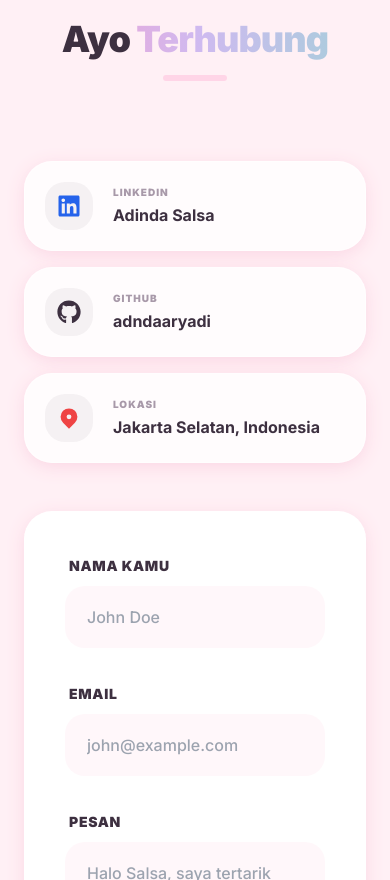
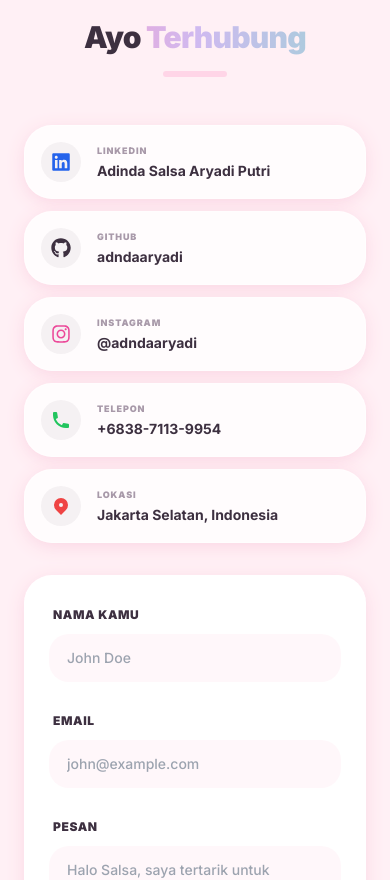
Before and after one commit to el-pablos/web-porto-salsa, a Next.js app: page / in a window 390 px wide. Shown: the part 11120-12000 px from the top of the page. Built offline with nearby package versions, Linux system fonts and the light colour scheme.

Commit message:
update: contact section tambah instagram dan phone plus fix email pake data dari portfolio.json

```diff
--- a/src/components/Contact.tsx
+++ b/src/components/Contact.tsx
@@ -7,8 +7,9 @@ import {
   HiLocationMarker,
   HiCheckCircle,
   HiExclamationCircle,
+  HiPhone,
 } from "react-icons/hi";
-import { FaGithub, FaLinkedin } from "react-icons/fa";
+import { FaGithub, FaLinkedin, FaInstagram } from "react-icons/fa";
 import portfolioData from "@/data/portfolio.json";
 import { BouncyEntrance } from "@/components/effects/BouncyEntrance";
 import { RippleButton } from "@/components/effects/RippleButton";
@@ -42,7 +43,7 @@ export function Contact() {
     {
       icon: FaLinkedin,
       label: "LinkedIn",
-      value: "Adinda Salsa",
+      value: "Adinda Salsa Aryadi Putri",
       href: portfolioData.contact.linkedin,
       color: "text-blue-600",
     },
@@ -52,6 +53,20 @@ export function Contact() {
       value: "adndaaryadi",
       href: portfolioData.contact.github,
       color: "text-neutral",
+    },
+    {
+      icon: FaInstagram,
+      label: "Instagram",
+      value: "@adndaaryadi",
+      href: portfolioData.contact.instagram,
+      color: "text-pink-500",
+    },
+    {
+      icon: HiPhone,
+      label: "Telepon",
+      value: portfolioData.contact.phone,
+      href: `tel:${portfolioData.contact.phone.replace(/[^+\d]/g, "")}`,
+      color: "text-green-500",
     },
     {
       icon: HiLocationMarker,
@@ -175,8 +190,8 @@ export function Contact() {
         `Nama: ${formData.name}\nEmail: ${formData.email}\n\nPesan:\n${formData.message}`,
       );
 
-      // Buka email client dengan data terisi
-      const mailtoLink = `mailto:adnda.salsa@gmail.com?subject=${subject}&body=${body}`;
+      // Buka email client dengan data terisi — gunakan email dari portfolio.json
+      const mailtoLink = `mailto:${portfolioData.contact.email}?subject=${subject}&body=${body}`;
       window.location.href = mailtoLink;
 
       setSubmitStatus("success");
@@ -196,7 +211,7 @@ export function Contact() {
   // Helper untuk mendapatkan class input berdasarkan state
   const getInputClassName = (field: keyof FormData): string => {
     const baseClass =
-      "w-full px-5 py-4 bg-soft-light/50 border-2 rounded-soft-md focus:outline-none transition-all font-medium";
+      "w-full px-4 md:px-5 py-3 md:py-4 bg-soft-light/50 border-2 rounded-soft-md focus:outline-none transition-all font-medium text-sm md:text-base";
     const hasError = touched[field] && errors[field];
     const isValid = touched[field] && !errors[field] && formData[field];
 
@@ -217,39 +232,39 @@ export function Contact() {
             initial={{ opacity: 0, y: 20 }}
             animate={inView ? { opacity: 1, y: 0 } : {}}
             transition={{ duration: 0.6 }}
-            className="text-center mb-20"
+            className="text-center mb-12 md:mb-20"
           >
-            <h2 className="text-4xl md:text-5xl font-black mb-4">
+            <h2 className="text-3xl sm:text-4xl md:text-5xl font-black mb-4">
               Ayo <span className="text-gradient">Terhubung</span>
             </h2>
             <div className="w-16 h-1.5 bg-primary/30 mx-auto rounded-full" />
           </motion.div>
 
-          <div className="grid lg:grid-cols-11 gap-12 items-start">
+          <div className="grid lg:grid-cols-11 gap-8 lg:gap-12 items-start">
             <motion.div
               initial={{ opacity: 0, x: -30 }}
               animate={inView ? { opacity: 1, x: 0 } : {}}
               transition={{ duration: 0.6, delay: 0.2 }}
-              className="lg:col-span-4 space-y-4"
+              className="lg:col-span-4 space-y-3 md:space-y-4"
             >
               {contactLinks.map((link) => (
                 <a
                   key={link.label}
                   href={link.href}
-                  target="_blank"
+                  target={link.href !== "#" ? "_blank" : undefined}
                   rel="noopener noreferrer"
-                  className="card-soft p-5 flex items-center gap-5 group hover:bg-white"
+                  className="card-soft p-4 md:p-5 flex items-center gap-4 md:gap-5 group hover:bg-white"
                 >
                   <div
-                    className={`w-12 h-12 rounded-soft-md bg-neutral/5 flex items-center justify-center text-2xl ${link.color} group-hover:scale-110 transition-transform`}
+                    className={`w-10 h-10 md:w-12 md:h-12 rounded-soft-md bg-neutral/5 flex items-center justify-center text-xl md:text-2xl ${link.color} group-hover:scale-110 transition-transform`}
                   >
                     <link.icon />
                   </div>
-                  <div>
-                    <p className="text-[10px] uppercase tracking-widest font-black text-neutral-soft mb-0.5">
+                  <div className="min-w-0">
+                    <p className="text-[9px] md:text-[10px] uppercase tracking-widest font-black text-neutral-soft mb-0.5">
                       {link.label}
                     </p>
-                    <p className="font-bold text-neutral group-hover:text-primary transition-colors">
+                    <p className="font-bold text-sm md:text-base text-neutral group-hover:text-primary transition-colors truncate">
                       {link.value}
                     </p>
                   </div>
@@ -262,7 +277,7 @@ export function Contact() {
               initial={{ opacity: 0, x: 30 }}
               animate={inView ? { opacity: 1, x: 0 } : {}}
               transition={{ duration: 0.6, delay: 0.4 }}
-              className="lg:col-span-7 card-soft p-10 space-y-8 bg-white"
+              className="lg:col-span-7 card-soft p-6 md:p-10 space-y-6 md:space-y-8 bg-white"
               noValidate
             >
               {/* Success/Error Message */}
@@ -272,10 +287,10 @@ export function Contact() {
                     initial={{ opacity: 0, y: -10 }}
                     animate={{ opacity: 1, y: 0 }}
                     exit={{ opacity: 0, y: -10 }}
-                    className="flex items-center gap-3 p-4 bg-green-50 border border-green-200 rounded-soft-md"
+                    className="flex items-center gap-3 p-3 md:p-4 bg-green-50 border border-green-200 rounded-soft-md"
                   >
                     <HiCheckCircle className="text-green-500 text-xl flex-shrink-0" />
-                    <p className="text-green-700 text-sm font-medium">
+                    <p className="text-green-700 text-xs md:text-sm font-medium">
                       Email client terbuka! Silakan kirim pesan dari aplikasi
                       email kamu.
                     </p>
@@ -286,22 +301,22 @@ export function Contact() {
                     initial={{ opacity: 0, y: -10 }}
                     animate={{ opacity: 1, y: 0 }}
                     exit={{ opacity: 0, y: -10 }}
-                    className="flex items-center gap-3 p-4 bg-red-50 border border-red-200 rounded-soft-md"
+                    className="flex items-center gap-3 p-3 md:p-4 bg-red-50 border border-red-200 rounded-soft-md"
                   >
                     <HiExclamationCircle className="text-red-500 text-xl flex-shrink-0" />
-                    <p className="text-red-700 text-sm font-medium">
+                    <p className="text-red-700 text-xs md:text-sm font-medium">
                       Terjadi kesalahan. Silakan coba lagi.
                     </p>
                   </motion.div>
                 )}
               </AnimatePresence>
 
-              <div className="grid md:grid-cols-2 gap-8">
+              <div className="grid grid-cols-1 md:grid-cols-2 gap-6 md:gap-8">
                 {/* Name Input */}
                 <div className="space-y-2">
                   <label
                     htmlFor="name"
-                    className="text-sm font-black text-neutral uppercase tracking-wider ml-1"
+                    className="text-xs md:text-sm font-black text-neutral uppercase tracking-wider ml-1"
                   >
                     Nama Kamu
                   </label>
@@ -338,7 +353,7 @@ export function Contact() {
                 <div className="space-y-2">
                   <label
                     htmlFor="email"
-                    className="text-sm font-black text-neutral uppercase tracking-wider ml-1"
+                    className="text-xs md:text-sm font-black text-neutral uppercase tracking-wider ml-1"
                   >
                     Email
                   </label>
@@ -376,7 +391,7 @@ export function Contact() {
               <div className="space-y-2">
                 <label
                   htmlFor="message"
-                  className="text-sm font-black text-neutral uppercase tracking-wider ml-1"
+                  className="text-xs md:text-sm font-black text-neutral uppercase tracking-wider ml-1"
                 >
                   Pesan
                 </label>
@@ -420,7 +435,7 @@ export function Contact() {
                 <button
                   type="submit"
                   disabled={submitStatus === "loading"}
-                  className="btn-primary w-full py-5 text-lg flex items-center justify-center gap-3 disabled:opacity-70 disabled:cursor-not-allowed"
+                  className="btn-primary w-full py-4 md:py-5 text-base md:text-lg flex items-center justify-center gap-3 disabled:opacity-70 disabled:cursor-not-allowed"
                 >
                   {submitStatus === "loading" ? (
                     <>
@@ -457,7 +472,7 @@ export function Contact() {
                 </button>
               </RippleButton>
 
-              <p className="text-xs text-neutral-soft text-center">
+              <p className="text-[10px] md:text-xs text-neutral-soft text-center">
                 Akan membuka aplikasi email default kamu dengan pesan yang sudah
                 terisi.
               </p>
```
